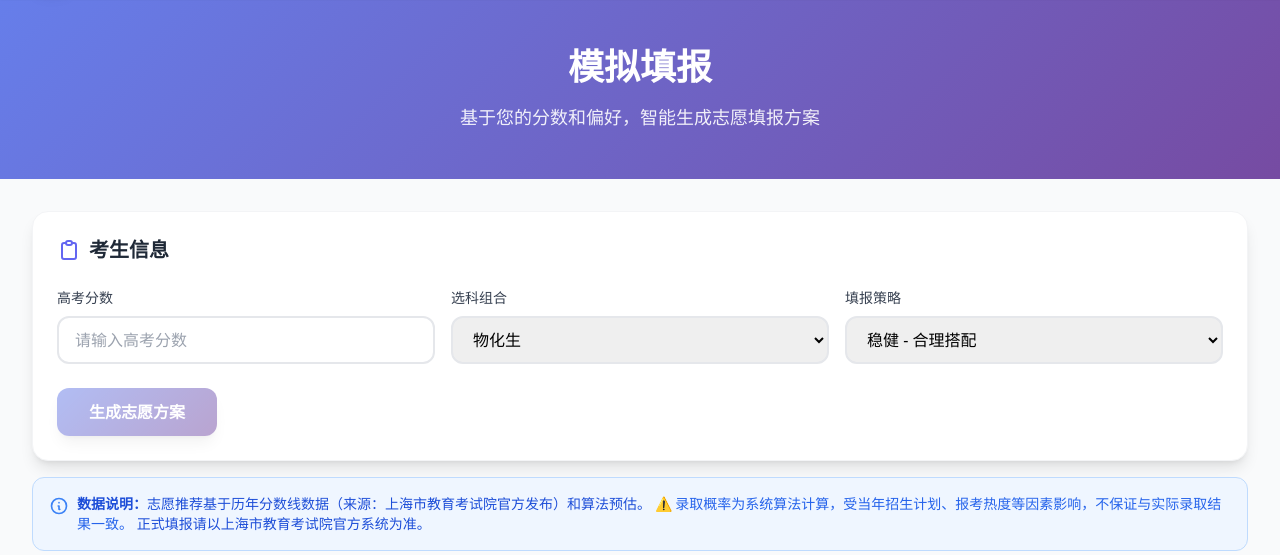
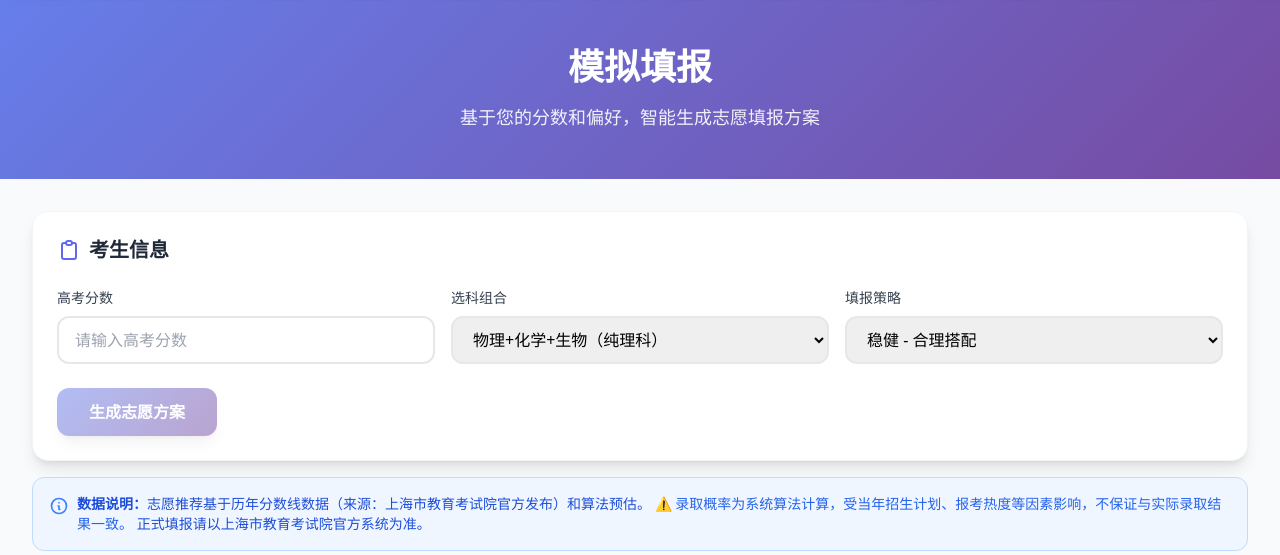
Before and after one commit to diaozy/SHGaoKao, a Flask app: page /simulate in a window 1280 px wide. Shown: the part 65-620 px from the top of the page. Run offline with Flask 3, Linux system fonts and the light colour scheme; some libraries are stand-ins or nearby versions.

Commit message:
feat: 模拟填报增加完整选科组合（20种）

```diff
--- a/templates/simulate.html
+++ b/templates/simulate.html
@@ -142,12 +142,32 @@
                         <label class="block text-sm font-medium text-gray-700 mb-2">选科组合</label>
                         <select v-model="subjects"
                             class="w-full h-12 px-4 border-2 border-gray-200 rounded-xl focus:border-primary-500 focus:outline-none">
-                            <option value="物化生">物化生</option>
-                            <option value="物化地">物化地</option>
-                            <option value="物生地">物生地</option>
-                            <option value="史政地">史政地</option>
-                            <option value="史政生">史政生</option>
-                            <option value="史地政">史地政</option>
+                            <optgroup label="物理类（含物理）">
+                                <option value="物化生">物理+化学+生物（纯理科）</option>
+                                <option value="物化史">物理+化学+历史</option>
+                                <option value="物化地">物理+化学+地理</option>
+                                <option value="物化政">物理+化学+政治</option>
+                                <option value="物生史">物理+生物+历史</option>
+                                <option value="物生地">物理+生物+地理</option>
+                                <option value="物生政">物理+生物+政治</option>
+                                <option value="物史地">物理+历史+地理</option>
+                                <option value="物史政">物理+历史+政治</option>
+                                <option value="物地政">物理+地理+政治</option>
+                            </optgroup>
+                            <optgroup label="历史类（含历史）">
+                                <option value="史政地">历史+政治+地理（纯文科）</option>
+                                <option value="史政生">历史+政治+生物</option>
+                                <option value="史政化">历史+政治+化学</option>
+                                <option value="史地生">历史+地理+生物</option>
+                                <option value="史地化">历史+地理+化学</option>
+                                <option value="史生化">历史+生物+化学</option>
+                            </optgroup>
+                            <optgroup label="其他组合">
+                                <option value="化生地">化学+生物+地理</option>
+                                <option value="化生政">化学+生物+政治</option>
+                                <option value="化地政">化学+地理+政治</option>
+                                <option value="生地政">生物+地理+政治</option>
+                            </optgroup>
                         </select>
                     </div>
                     <div>
```
